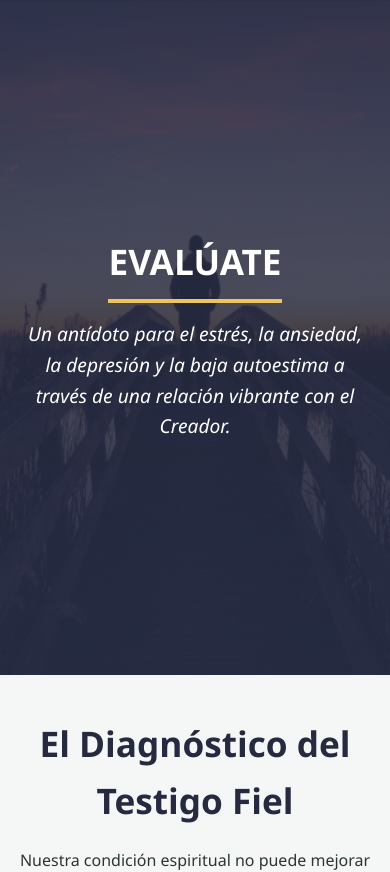
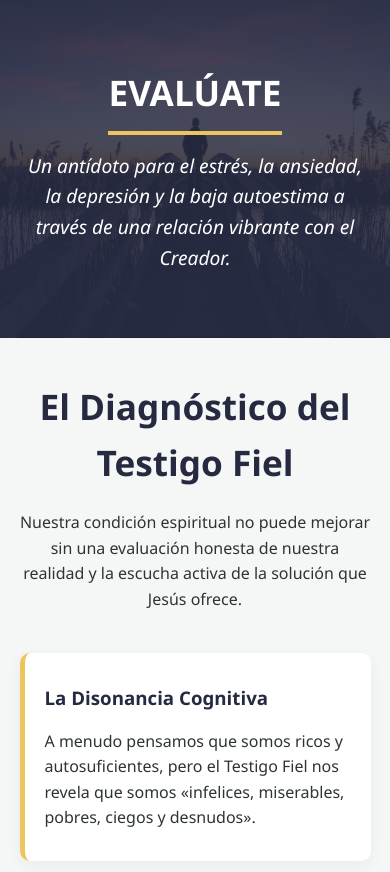
Before and after one commit to escuela-sabatica/evaluate, a Vue app: page / in a window 390 px wide. Shown: the top 872 px of the page. Built offline with nearby package versions, Linux system fonts and the light colour scheme.

Commit message:
Update AppHeader.vue

```diff
--- a/src/components/AppHeader.vue
+++ b/src/components/AppHeader.vue
@@ -34,6 +34,7 @@ header p {
 }
 
 @media (max-width: 768px) {
+    header {height: 40vh;}
   header h1 { font-size: 2.2rem; }
 }
 </style>
```
